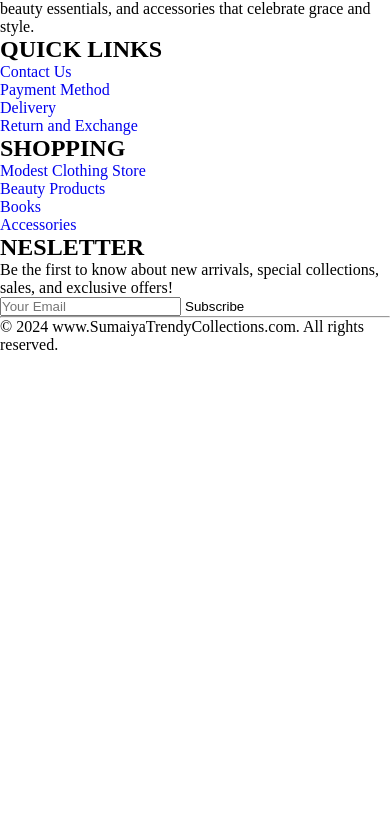
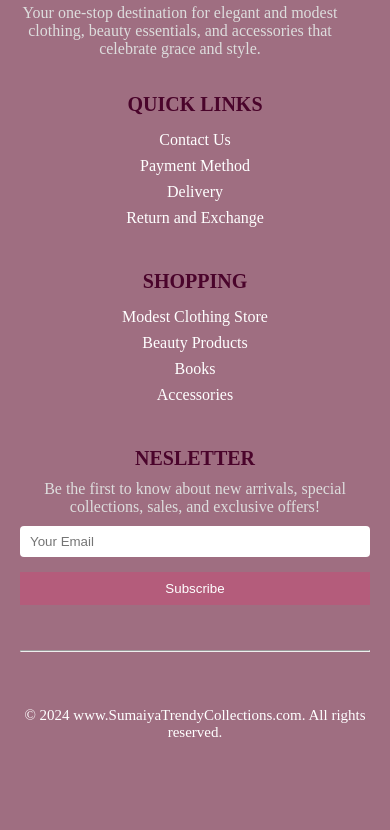
Before and after one commit to sumaiyyadingankar-hash/Responsive-Functional-Navbar, a plain HTML site: page index.html in a window 390 px wide. Shown: the part 940-1770 px from the top of the page. Before the commit the page ends 1294 px from the top, so only its background shows below. Drawn offline with Linux system fonts and the light colour scheme; no server answers.

Commit message:
Update style.css

```diff
--- a/assets/css/style.css
+++ b/assets/css/style.css
@@ -731,4 +731,181 @@ header .navbar {
   .navbar .nav-menu .nav-link:hover::after {
     width: 100%;
   }
+
 }
+
+
+/* Footer Style */
+footer {
+  background-color: var(--strikemaster-color);
+  color:var(--white-color);
+  padding: 40px 60px;
+  display: flex;
+  justify-content: space-between;
+  flex-direction: column;
+  align-items: flex-start;
+  flex-wrap: wrap;
+  gap: 30px;
+}
+
+.footer-container {
+  display: flex;
+  width: 100%;
+  justify-content: space-between;
+  align-items: flex-start;
+  flex-wrap: wrap;
+  gap: 30px;
+}
+
+.footer-brand {
+  flex: 1;
+  min-width: 200px;
+}
+
+.footer-brand img {
+  width: 150px;
+  margin-bottom: 20px;
+}
+
+.footer-brand p {
+  font-size: var(--font-size-m);
+  color: #ddd;
+}
+
+.footer-links, .footer-newsletter {
+  flex: 1;
+  min-width: 200px;
+}
+
+.footer-links h2 {
+  font-size:var(--font-size-l);
+  margin-bottom: 15px;
+  color:var(--mulberry-color);
+}
+
+.footer-links ul {
+  padding: 0;
+}
+
+.footer-links ul li {
+  margin: 8px 0;
+}
+
+.footer-links ul li a {
+  color:var(--white-color);
+  font-size: var(--font-size-m);
+  transition: color 0.3s;
+}
+
+.footer-links ul li a:hover {
+  color:var(--hover-state);
+}
+
+.footer-newsletter h2 {
+  color:var(--mulberry-color);
+  font-size: var(--font-size-l);
+}
+
+.footer-newsletter p {
+  font-size: var(--font-size-m);
+  color: #ddd;
+  margin: 10px 0;
+}
+
+.footer-newsletter input {
+  padding: 8px 10px;
+  width: calc(100% - 20px);
+  border: none;
+  border-radius: 4px;
+  margin-bottom: 10px;
+}
+
+.footer-newsletter button {
+  padding: 9px 18px;
+  color:var(--white-color);
+   background-color:var(--secondary-color);
+
+}
+.footer-newsletter button:hover{
+   background-color:var(--hover-state);
+}
+
+hr{
+  color:var(--white-color);
+  width: 80%;
+  justify-content: center;
+  margin: 10px auto;
+}
+.copyright{
+  display: flex;
+  justify-content: center;
+  align-items: center;
+  font-size: var(--font-size-m);
+  margin:10px auto ;
+}
+
+/* ---------------------- RESPONSIVE (MOBILE) ---------------------- */
+@media (max-width: 480px) {
+
+  footer {
+    padding: 30px 20px;
+    align-items: center;
+    text-align: center;
+        padding-bottom: 90px; /* Extra space so icons don't overlap */
+  }
+
+  .footer-container {
+    flex-direction: column;
+    align-items: center;
+    gap: 35px;
+  }
+
+  .footer-brand img {
+    width: 130px;
+  }
+
+  .footer-brand p {
+    font-size: 16px;
+    max-width: 320px;
+  }
+
+  .footer-links h2,
+  .footer-newsletter h2 {
+    font-size: 20px;
+  }
+
+  .footer-links ul li a {
+    font-size: 16px;
+  }
+
+  .footer-brand,
+  .footer-links,
+  .footer-newsletter {
+    text-align: center;
+    min-width: 100%;
+  }
+
+  .footer-newsletter input {
+    width: 100%;
+  }
+
+  .footer-newsletter button {
+    width: 100%;
+    margin-top: 5px;
+  }
+
+  hr {
+    width: 100%;
+  }
+
+  .copyright {
+    font-size: 15px;
+    text-align: center;
+  }
+}
+
+@media (max-width: 600px) {
+  .copyright {
+    margin-bottom: 90px;
+  }
+}
```
